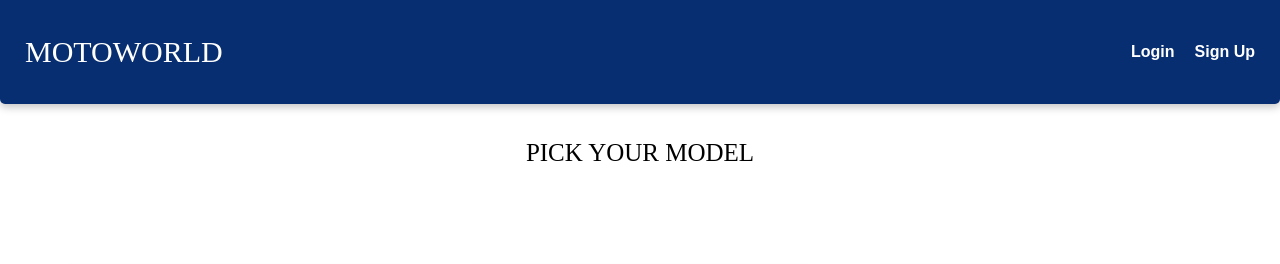
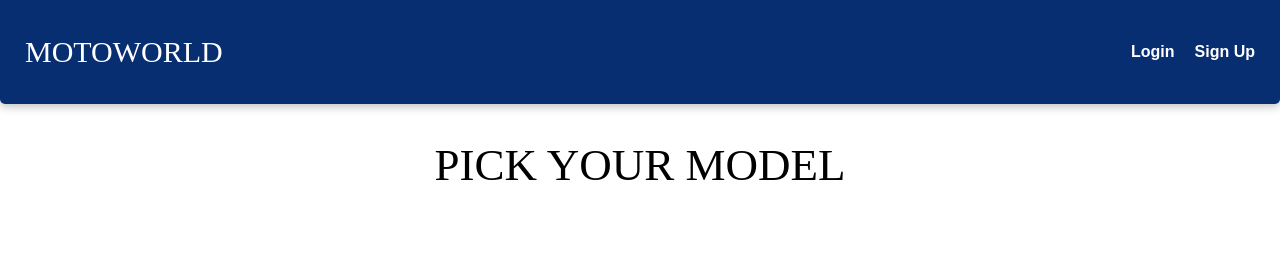
Before and after one commit to akki1310/motoworld, a PHP site: page / in a window 1280 px wide. Shown: the top 264 px of the page. Run offline with PHP 8.4, Linux system fonts and the light colour scheme; some web fonts are replaced.

Commit message:
commit 15

```diff
--- a/src/index.php
+++ b/src/index.php
@@ -122,7 +122,7 @@
     <!-- <div class="main-wrapper">
         <img class="wrapper-image" src="../assets/img/unnamed.png" alt="Logos">
     </div> -->
-    <div style="display: flex; justify-content: space-around; padding: 35px;"><span style="font-family: CocoSharp_ExtraBold; font-size: 25px; width: 100%; text-align: center;">PICK YOUR MODEL</span></div>
+    <div style="display: flex; justify-content: space-around; padding-top: 35px; padding-bottom: 15px;"><span style="font-family: CocoSharp_ExtraBold; font-size: 45px; width: 100%; text-align: center;">PICK YOUR MODEL</span></div>
     <div class="content-wrapper">
         <div class="card">
             <img src="https://www.drivespark.com/img/2018/09/2019-bmw-r-1250-gs-front-style-1537422537.jpg" alt="Avatar" style="width:100%">
```
